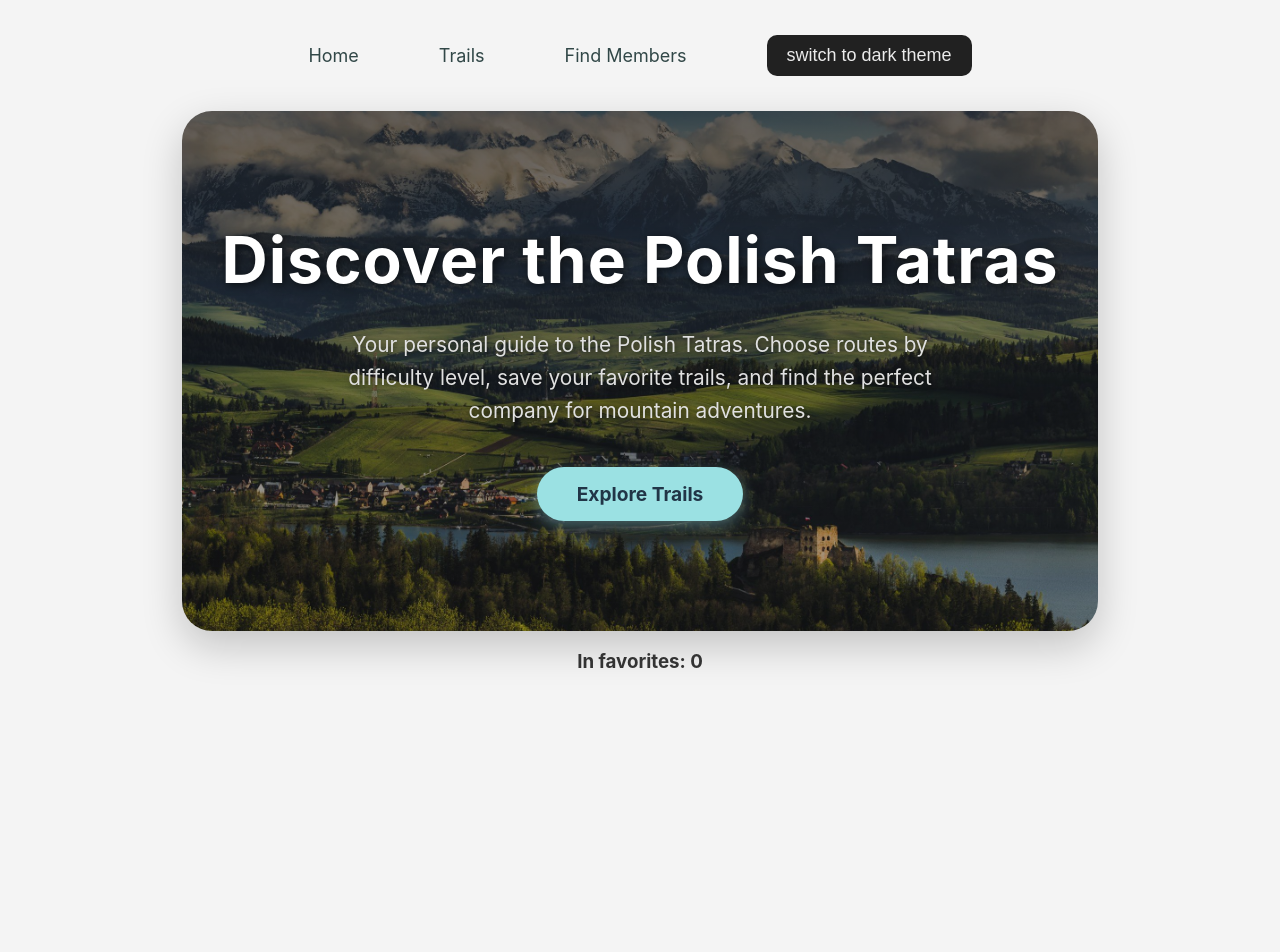
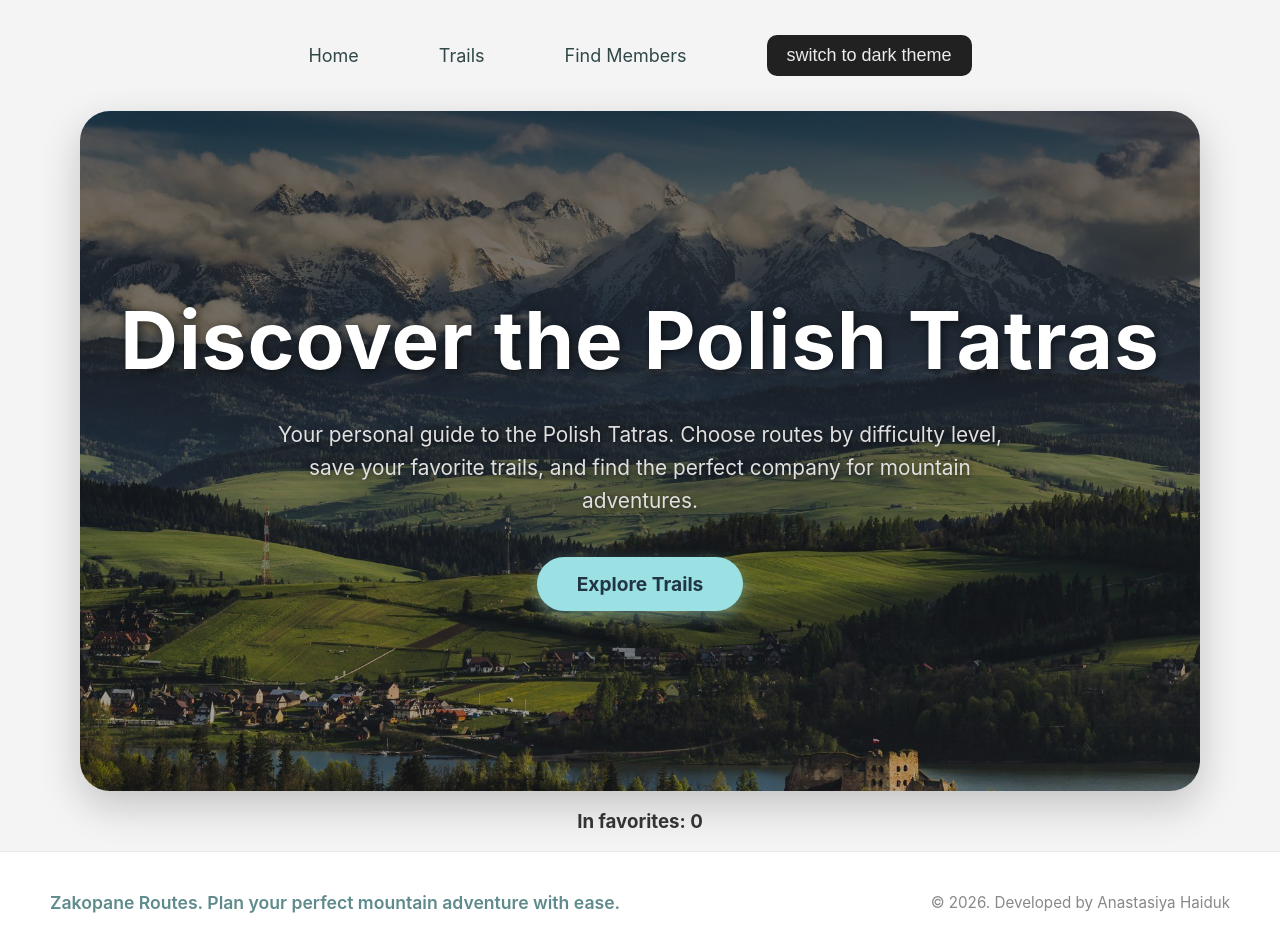
Before and after one commit to nastlyxy/zakopane-routes, a React (Vite) app: page / in a window 1280 px wide. Before the commit the page ends 800 px from the top, so only its background shows below. Built offline with nearby package versions, Linux system fonts and the light colour scheme.

Commit message:
added footer and css styles for it

```diff
--- a/src/App.css
+++ b/src/App.css
@@ -79,6 +79,8 @@ body {
 
 .homepage-container {
   width: 100%;
+  padding: 0;
+  margin: 0;
 }
 .hero-content {
   background-image:
@@ -87,9 +89,10 @@ body {
   background-position: center;
   background-repeat: no-repeat;
   background-size: cover;
+  background-attachment: fixed;
   width: 100%;
   max-width: 1200px;
-  min-height: 65vh;
+  min-height: 85vh;
   display: flex;
   flex-direction: column;
   justify-content: center;
@@ -102,22 +105,22 @@ body {
 }
 .homepage-title {
   color: #ffffff;
-  font-size: 4rem;
+  font-size: clamp(2.5rem, 8vw, 5rem);
   margin: 0;
   text-shadow: 2px 2px 10px rgba(0, 0, 0, 0.6);
   letter-spacing: 1px;
 }
 .homepage-description {
   color: #e0e0e0;
-  font-size: 1.3rem;
-  max-width: 650px;
+  font-size: clamp(1rem, 2vw, 1.3rem);
+  max-width: 750px;
   line-height: 1.6;
   margin: 0;
-  text-shadow: 1px 1px 5px rgba(0,0,0,0.5);
+  text-shadow: 1px 1px 5px rgba(0, 0, 0, 0.5);
 }
 .routes-link {
   text-decoration: none;
-  background-color: #9BE1E3;
+  background-color: #9be1e3;
   color: #213547;
   font-size: 1.2rem;
   font-weight: bold;
@@ -128,9 +131,9 @@ body {
   margin-top: 10px;
 }
 .routes-link:hover {
-  background-color: #5F8B8C;
+  background-color: #5f8b8c;
   color: white;
-  transform: translateY(-3px);
+  transform: scale(1.05);
   box-shadow: 0 8px 20px rgba(95, 139, 140, 0.6);
 }
 
@@ -479,3 +482,54 @@ body {
 .details-card.dark .description-section p {
   color: #ccc;
 }
+
+/* =========================================
+    FOOTER
+   ========================================= */
+.footer {
+  width: 100%;
+  padding: 40px 50px;
+  margin-top: auto;
+  background-color: #ffffff;
+  border-top: 1px solid #eaeaea;
+  display: flex;
+  justify-content: space-between;
+  align-items: center;
+  flex-wrap: wrap;
+  gap: 20px;
+  transition: all 0.3s ease;
+}
+
+.footer.dark {
+  background-color: #1a1a1a;
+  border-top: 1px solid #333;
+}
+
+.footer-description {
+  margin: 0;
+  font-size: 1.1rem;
+  color: #5f8b8c;
+  font-weight: 600;
+}
+
+.footer.dark .footer-description {
+  color: #9be1e3;
+}
+
+.footer-copyright {
+  margin: 0;
+  font-size: 0.95rem;
+  color: #888;
+}
+
+.footer.dark .footer-copyright {
+  color: #bbb;
+}
+
+@media (max-width: 650px) {
+  .footer {
+    flex-direction: column;
+    text-align: center;
+    padding: 30px 20px;
+  }
+}
--- a/src/App.jsx
+++ b/src/App.jsx
@@ -8,6 +8,7 @@ import HomePage from './pages/HomePage';
 import RoutesPage from './pages/RoutesPage';
 import TeamPage from './pages/TeamPage';
 import RouteDetails from './pages/RouteDetails';
+import Footer from './Footer';
 
 function App() {
   const [isDarkMode, setIsDarkMode] = useState(false);
@@ -46,9 +47,9 @@ function App() {
       </Routes>
       </div>
 
-      <footer>
-        <h3>In favorites: {favorites.length}</h3>
-      </footer>
+      <h3>In favorites: {favorites.length}</h3>
+
+      <Footer/>
 
 
 
--- /dev/null
+++ b/src/Footer.jsx
@@ -0,0 +1,18 @@
+import { ThemeContext } from "./ThemeContext";
+import { useContext } from "react";
+
+export default function Footer() {
+  const isDarkMode = useContext(ThemeContext);
+  return (
+    <footer className={`footer ${isDarkMode ? "dark" : ""}`}>
+      <div className="footer-project-info">
+        <p className="footer-description">
+          Zakopane Routes. Plan your perfect mountain adventure with ease.
+        </p>
+      </div>
+      <div className="footer-author-info">
+        <p className="footer-copyright">© 2026. Developed by Anastasiya Haiduk</p>
+      </div>
+    </footer>
+  );
+}
```
Also changed, not shown: src/assets/images/tatry.jpg.
